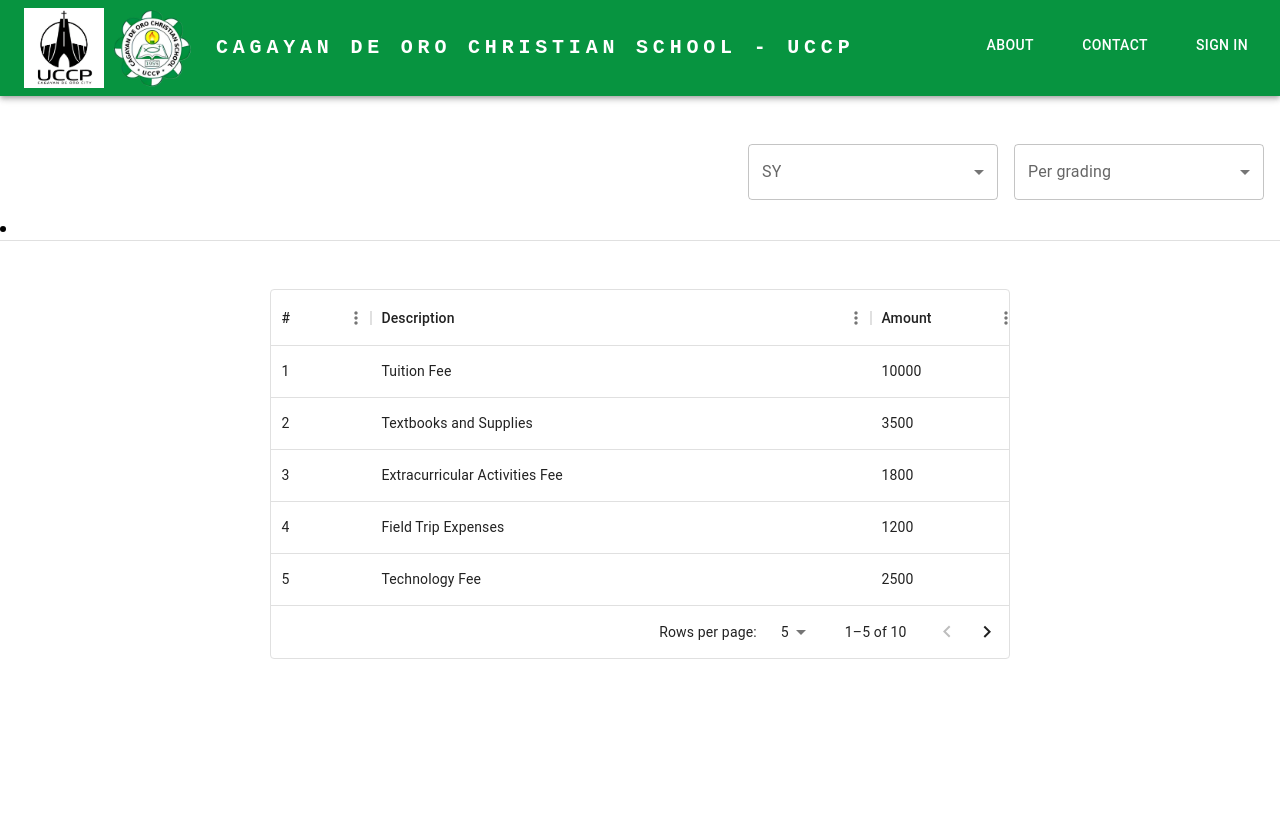
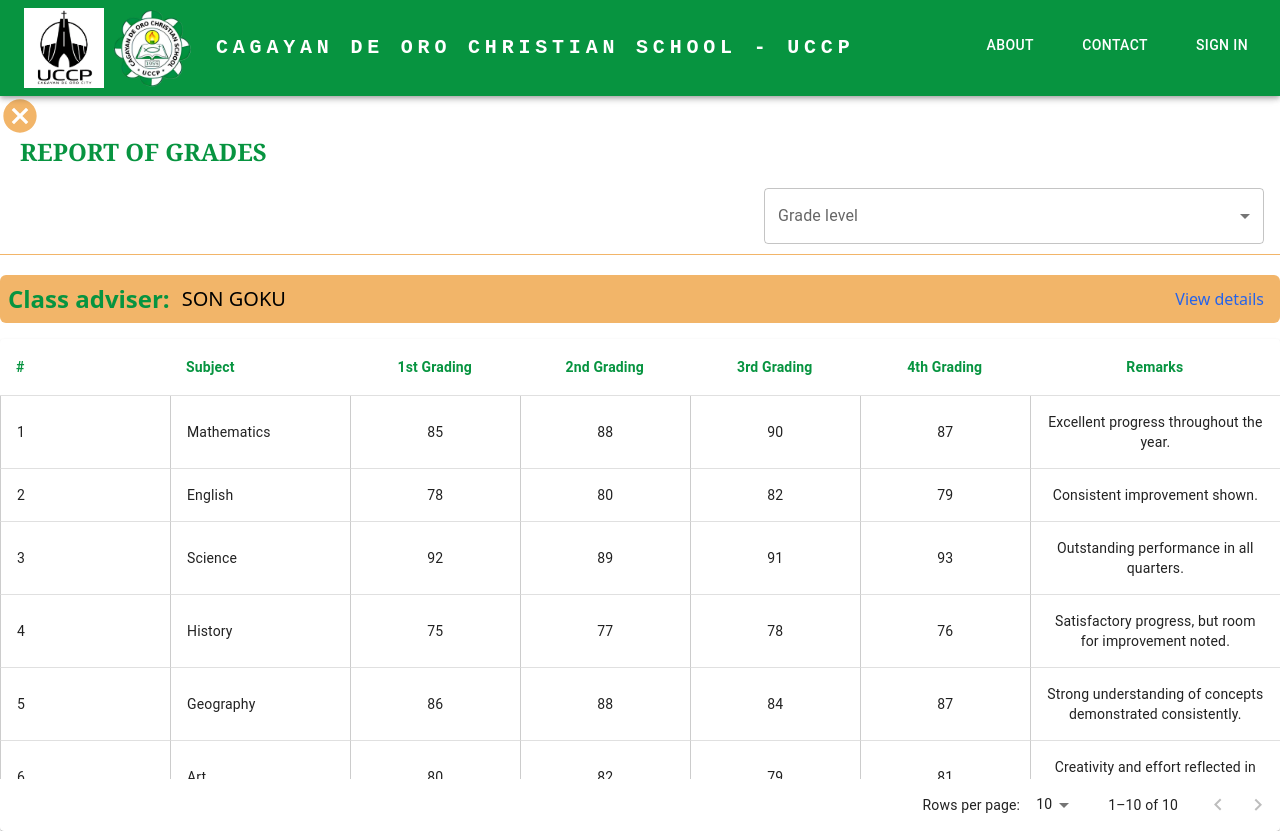
Before and after one commit to anne716/portal-cocs, a React (Create React App) app: page / in a window 1280 px wide. Before the commit the page ends 800 px from the top, so only its background shows below. Built offline with nearby package versions, Linux system fonts and the light colour scheme.

Commit message:
Added updated pages

```diff
--- a/src/App.js
+++ b/src/App.js
@@ -1,12 +1,13 @@
 import React from "react";
 import "./index.css";
 //import StudentGrades from "./pages/Student Grades/StudentGrades";
-import StudentBillings from "./pages/Student Billings/StudBillings";
+//import StudentBillings from "./pages/Student Billings/StudBillings";
+import StudGrades from "./pages/Student Grades/StudGrades";
 
 function App() {
   return (
     <div>
-      <StudentBillings />
+      <StudGrades />
     </div>
   );
 }
--- /dev/null
+++ b/src/components/Data Display/Table/StudGradesTable.js
@@ -0,0 +1,220 @@
+import * as React from "react";
+import Paper from "@mui/material/Paper";
+import Table from "@mui/material/Table";
+import TableBody from "@mui/material/TableBody";
+import TableCell from "@mui/material/TableCell";
+import TableContainer from "@mui/material/TableContainer";
+import TableHead from "@mui/material/TableHead";
+import TablePagination from "@mui/material/TablePagination";
+import TableRow from "@mui/material/TableRow";
+
+const columns = [
+  { id: "id", label: "#", minWidth: 170 },
+  { id: "subject", label: "Subject", minWidth: 170 },
+  {
+    id: "firstGrading",
+    label: "1st Grading",
+    align: "center",
+    minWidth: 170,
+  },
+  {
+    id: "secondGrading",
+    label: "2nd Grading",
+    align: "center",
+    minWidth: 170,
+  },
+  {
+    id: "thirdGrading",
+    label: "3rd Grading",
+    align: "center",
+    minWidth: 170,
+  },
+  {
+    id: "fourthGrading",
+    label: "4th Grading",
+    align: "center",
+    minWidth: 170,
+  },
+  {
+    id: "remarks",
+    label: "Remarks",
+    align: "center",
+    minWidth: 170,
+  },
+];
+
+function createData(
+  id,
+  subject,
+  firstGrading,
+  secondGrading,
+  thirdGrading,
+  fourthGrading,
+  remarks
+) {
+  return {
+    id,
+    subject,
+    firstGrading,
+    secondGrading,
+    thirdGrading,
+    fourthGrading,
+    remarks,
+  };
+}
+
+const rows = [
+  createData(
+    1,
+    "Mathematics",
+    85,
+    88,
+    90,
+    87,
+    "Excellent progress throughout the year."
+  ),
+  createData(2, "English", 78, 80, 82, 79, "Consistent improvement shown."),
+  createData(
+    3,
+    "Science",
+    92,
+    89,
+    91,
+    93,
+    "Outstanding performance in all quarters."
+  ),
+  createData(
+    4,
+    "History",
+    75,
+    77,
+    78,
+    76,
+    "Satisfactory progress, but room for improvement noted."
+  ),
+  createData(
+    5,
+    "Geography",
+    86,
+    88,
+    84,
+    87,
+    "Strong understanding of concepts demonstrated consistently."
+  ),
+  createData(
+    6,
+    "Art",
+    80,
+    82,
+    79,
+    81,
+    "Creativity and effort reflected in performance."
+  ),
+  createData(
+    7,
+    "Physical Education",
+    90,
+    91,
+    88,
+    92,
+    "Exceptional participation and fitness levels maintained."
+  ),
+  createData(
+    8,
+    "Computer Science",
+    88,
+    85,
+    86,
+    89,
+    "Proficient in understanding programming concepts."
+  ),
+  createData(
+    9,
+    "Music",
+    82,
+    83,
+    80,
+    84,
+    "Improvement shown in practical skills and theoretical knowledge."
+  ),
+  createData(
+    10,
+    "Foreign Language (French)",
+    87,
+    89,
+    85,
+    88,
+    "Competent understanding of vocabulary and grammar structures."
+  ),
+];
+
+export default function StudGradesTable() {
+  const [page, setPage] = React.useState(0);
+  const [rowsPerPage, setRowsPerPage] = React.useState(10);
+
+  const handleChangePage = (event, newPage) => {
+    setPage(newPage);
+  };
+
+  const handleChangeRowsPerPage = (event) => {
+    setRowsPerPage(+event.target.value);
+    setPage(0);
+  };
+
+  return (
+    <Paper sx={{ width: "100%", overflow: "hidden", mt: 2 }}>
+      <TableContainer sx={{ maxHeight: 440 }}>
+        <Table stickyHeader aria-label="sticky table">
+          <TableHead>
+            <TableRow>
+              {columns.map((column) => (
+                <TableCell
+                  key={column.id}
+                  align={column.align}
+                  style={{
+                    minWidth: column.minWidth,
+                    color: "#079440",
+                    fontWeight: "bold",
+                  }}
+                >
+                  {column.label}
+                </TableCell>
+              ))}
+            </TableRow>
+          </TableHead>
+          <TableBody>
+            {rows
+              .slice(page * rowsPerPage, page * rowsPerPage + rowsPerPage)
+              .map((row, index) => {
+                return (
+                  <TableRow hover role="checkbox" tabIndex={-1} key={index}>
+                    {columns.map((column) => {
+                      const value = row[column.id];
+                      return (
+                        <TableCell
+                          key={column.id}
+                          align={column.align}
+                          style={{ borderLeft: "1px solid #ccc" }}
+                        >
+                          {column.render ? column.render(value) : value}
+                        </TableCell>
+                      );
+                    })}
+                  </TableRow>
+                );
+              })}
+          </TableBody>
+        </Table>
+      </TableContainer>
+      <TablePagination
+        rowsPerPageOptions={[10, 25, 100]}
+        component="div"
+        count={rows.length}
+        rowsPerPage={rowsPerPage}
+        page={page}
+        onPageChange={handleChangePage}
+        onRowsPerPageChange={handleChangeRowsPerPage}
+      />
+    </Paper>
+  );
+}
--- /dev/null
+++ b/src/components/Inputs/Select/Dropdown.js
@@ -0,0 +1,44 @@
+import React, { useState } from "react";
+import Box from "@mui/material/Box";
+import InputLabel from "@mui/material/InputLabel";
+import MenuItem from "@mui/material/MenuItem";
+import FormControl from "@mui/material/FormControl";
+import Select from "@mui/material/Select";
+
+function Dropdown({ options, label }) {
+  const [value, setValue] = useState("");
+
+  const handleChange = (event) => {
+    setValue(event.target.value);
+  };
+
+  return (
+    <Box
+      sx={{
+        width: "100%",
+        maxWidth: { md: "500px" },
+        mx: 2,
+        marginBottom: "10px",
+      }}
+    >
+      <FormControl fullWidth>
+        <InputLabel id="demo-simple-select-label">{label}</InputLabel>
+        <Select
+          labelId="demo-simple-select-label"
+          id="demo-simple-select"
+          value={value}
+          label={label}
+          onChange={handleChange}
+        >
+          {options.map((option) => (
+            <MenuItem key={option.value} value={option.value}>
+              {option.label}
+            </MenuItem>
+          ))}
+        </Select>
+      </FormControl>
+    </Box>
+  );
+}
+
+export default Dropdown;
--- /dev/null
+++ b/src/pages/Student Grades/StudGrades.js
@@ -0,0 +1,75 @@
+import React from "react";
+import CancelIcon from "@mui/icons-material/Cancel";
+import Dropdown from "../../components/Inputs/Select/Dropdown";
+import StudGradesTable from "../../components/Data Display/Table/StudGradesTable";
+
+import Navbar from "../../surfaces/Navbar";
+
+export default function StudGrades({ onCancelClick }) {
+  const gradelevel = [
+    { value: "1", label: "Kinder" },
+    { value: "2", label: "Grade 1" },
+    { value: "3", label: "Grade 2" },
+    { value: "4", label: "Grade 3" },
+    { value: "5", label: "Grade 4" },
+    { value: "6", label: "Grade 5" },
+    { value: "7", label: "Grade 6" },
+  ];
+
+  return (
+    <div>
+      <Navbar />
+      <div
+        className="flex justify-start items-center"
+        style={{ top: "10px", right: "10px" }}
+      >
+        <CancelIcon
+          sx={{
+            color: "#F2B569",
+            fontSize: 40,
+            transition: "color 0.3s, transform 0.3s",
+            "&:hover": {
+              color: "red", // Change the color on hover
+              transform: "scale(1.1)", // Apply a scale effect on hover
+            },
+            cursor: "pointer",
+          }}
+          onClick={onCancelClick}
+        />
+      </div>
+      <div
+        className="flex flex-col sm:flex-row justify-center sm:justify-start mt-0 items-center "
+        style={{ top: "10px", right: "10px" }}
+      >
+        <div className="justify-start items-start sm:justify-center sm:items-center">
+          <h1
+            className="text-2xl font-serif font-semibold px-5"
+            style={{ color: "#079440" }}
+          >
+            REPORT OF GRADES
+          </h1>
+        </div>
+      </div>
+      <div
+        className="flex flex-col sm:flex-row justify-center sm:justify-end mt-5 items-center "
+        style={{ top: "10px", right: "10px" }}
+      >
+        <Dropdown options={gradelevel} label="Grade level" />
+      </div>
+      <div style={{ borderBottomWidth: 1, borderColor: "#F2B569" }}></div>
+      <div
+        className="flex flex-col lg:flex-row justify-center sm:justify-start mt-5 items-center p-2 rounded-md"
+        style={{ top: "10px", right: "10px", backgroundColor: "#F2B569" }}
+      >
+        <h1 className="text-2xl font-semibold" style={{ color: "#079440" }}>
+          Class adviser:
+        </h1>
+        <span className="text-xl font-medium px-3 uppercase">Son Goku</span>
+        <span className="ml-0 text-center lg:ml-auto text-blue-600 px-2">
+          View details
+        </span>
+      </div>
+      <StudGradesTable />
+    </div>
+  );
+}
```
Also changed, not shown: src/pages/Student Ledger/StudentLedger.js (added).
